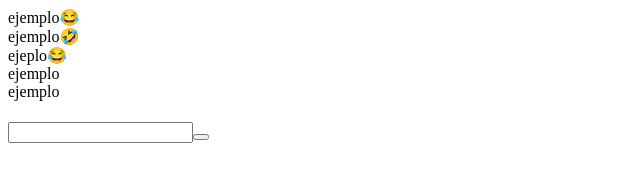
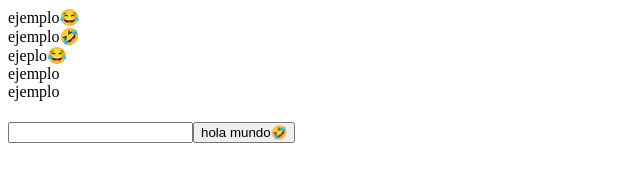
Before and after one commit to LillianaU/ejeplo2025, a plain HTML site: page index.html in a window 1280 px wide. Shown: the whole page, without its empty margins (0-640 px from the left). Drawn offline with Linux system fonts and the light colour scheme.

Commit message:
boton
cambio tonon

```diff
--- a/index.html
+++ b/index.html
@@ -15,7 +15,7 @@
     <div>ejemplo</div>
     <div>
         <h1></h1>
-        <form action=""><label for=""></label><input type="text"><button></button></form>
+        <form action=""><label for=""></label><input type="text"><button>hola mundo🤣</button></form>
     </div>
 
 </body>
```
